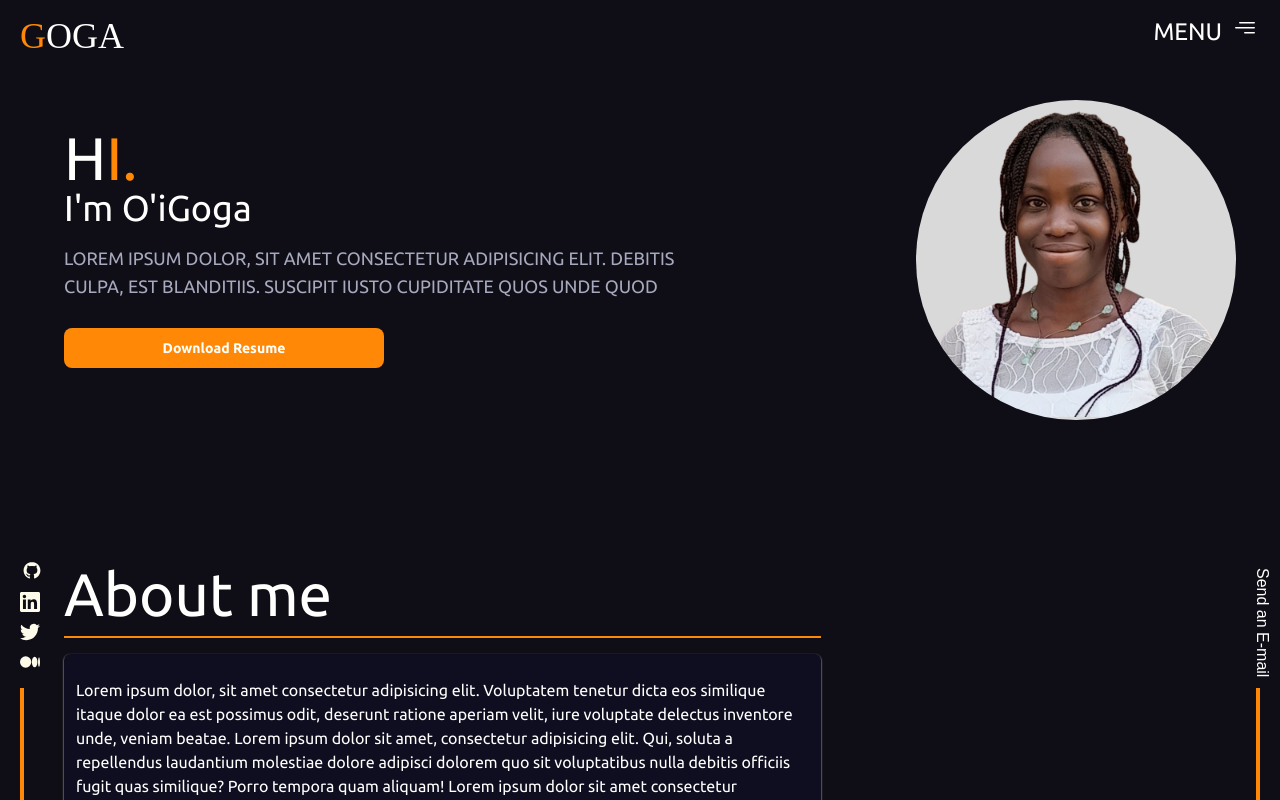
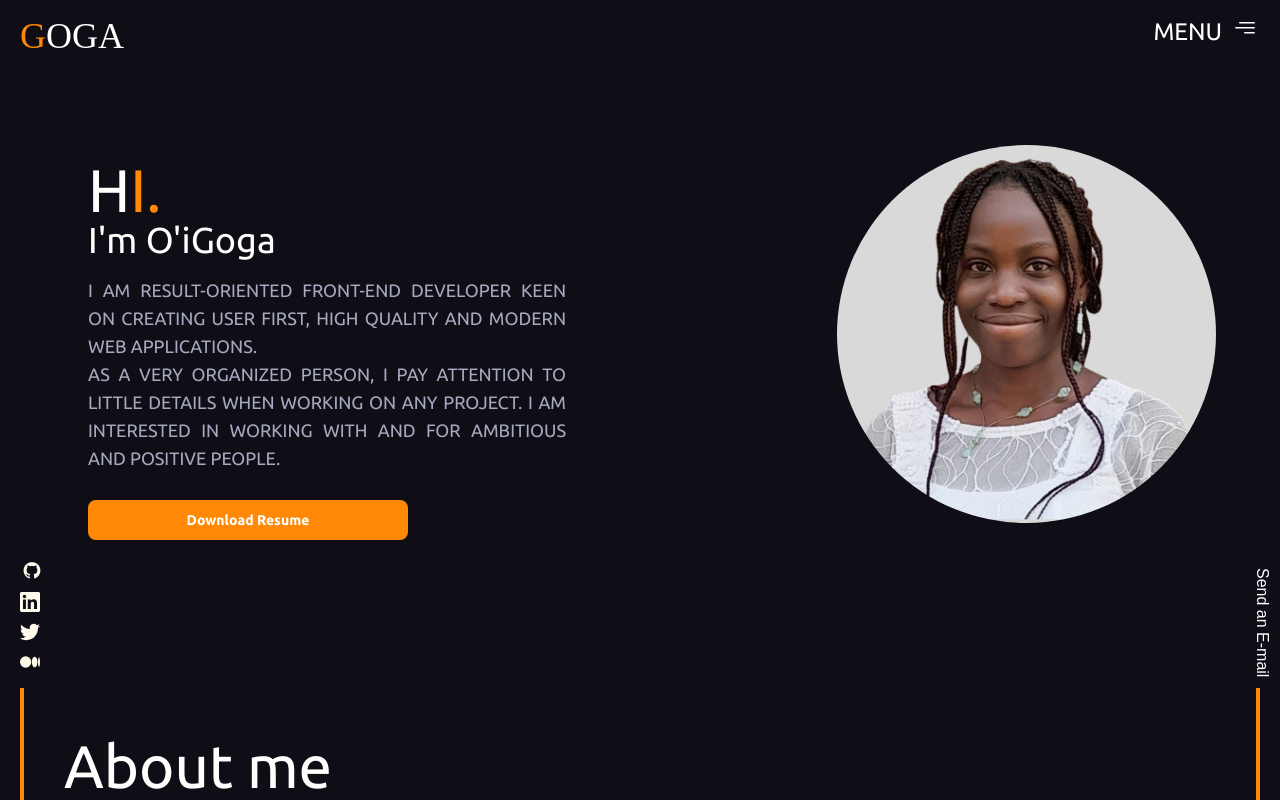
Before and after one commit to oigoga/My-1st-Portfolio, a React (Vite) app: page / in a window 1280 px wide. Shown: the top 800 px of the page. Built offline with nearby package versions, Linux system fonts and the light colour scheme; a web font is replaced by a local one.

Commit message:
changed the dummy text to real text

```diff
--- a/src/components/Hero.jsx
+++ b/src/components/Hero.jsx
@@ -4,16 +4,19 @@ import { headshot, resume } from "../assets";
 const Hero = () => {
   return (
     <section className=" flex flex-col-reverse md:flex-row font-Ubuntu  md:justify-between w-full  items-center px-6 xl:mr-10">
-      <div className="flex  flex-col  md:pb-20 xl:ml-10 md:pt-16 pt-24 lg:pl-10 p-6 ">
+      <div className="flex  flex-col ml-6  md:pb-20 xl:ml-10 pt-6 md:pt-24 lg:pl-10 px-8 ">
         <h1 className="text-white text-6xl hidden md:flex ">
           H<span className="text-orange">I.</span>{" "}
         </h1>
-        <h3 className="text-white text-4xl">I'm O'iGoga</h3>
+        <h3 className="text-white text-3xl sm:text-4xl">I'm O'iGoga</h3>
 
-        <p className="text-lg uppercase my-4 ">
-          Lorem ipsum dolor, sit amet consectetur adipisicing elit.  debitis <br /> {" "}
-          Culpa, est blanditiis. suscipit iusto cupiditate quos unde quod
-
+        <p className="text-lg w-full md:w-2/3 uppercase my-4 text-justify ">
+          I am result-oriented Front-End Developer keen on creating user first,
+          high quality and modern web applications.
+          <br />{" "}
+          As a very organized person,
+          I pay attention to little details when working on any project. I am
+          interested in working with and for ambitious and positive people.
         </p>
 
         <button
@@ -21,24 +24,23 @@ const Hero = () => {
           className="my-3 md:w-80 w-3/4 py-2.5 px-5 mr-2 mb-2 text-sm font-medium text-white focus:outline-none hover:bg-white rounded-lg  '
           # hover:border-orange hover:border-4  bg-orange hover:text-gray focus:z-10 focus:ring-4 focus:ring-gray-200 dark:focus:ring-gray-700 dark:bg-gray-800 dark:text-gray-400 dark:border-gray-600 dark:hover:text-white dark:hover:bg-gray-700"
         >
-         <a className="font-bold" href={resume} download>
+          <a className="font-bold" href={resume} download>
             Download Resume
           </a>
         </button>
       </div>
-      <div className="h-60 w-60 md:h-80 md:w-80 pb-6 xl:mr-20 lg:mr-5  ">
-      <h1 className="text-white text-6xl md:hidden mb-4 md:mt-4 ">
+      <div className="h-2/3 w-2/3 md:3/4 xl:w-1/2 pb-6 xl:mr-20 md:mr-10  ">
+        <h1 className="text-white text-6xl md:hidden mb-4 md:mt-4 ">
           H<span className="text-orange">I.</span>{" "}
         </h1>
-        <img src={headshot} alt="" className="rounded-none md:rounded-full md:border-orange hover:rounded-full" />
+        <img
+          src={headshot}
+          alt=""
+          className="rounded-none md:rounded-lg lg:rounded-full w-full h-full  md:border-orange hover:rounded-full"
+        />
       </div>
-
-
     </section>
   );
 };
 
-
-
-
 export default Hero;
```
